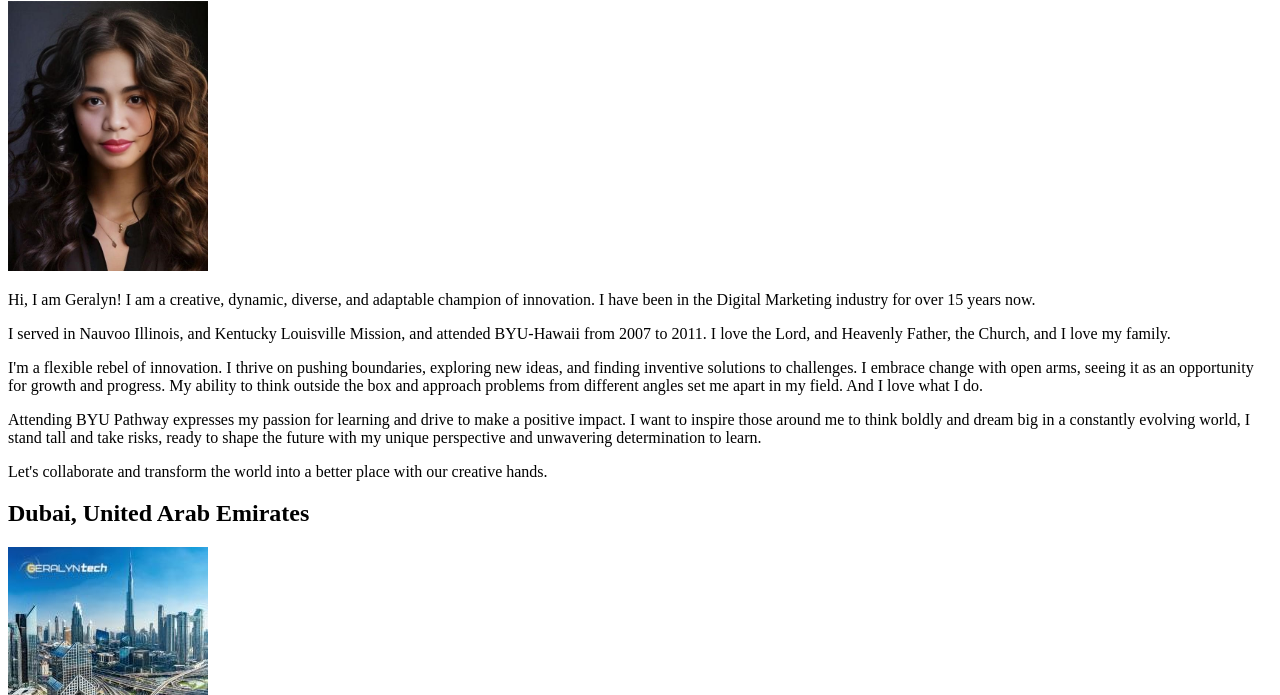
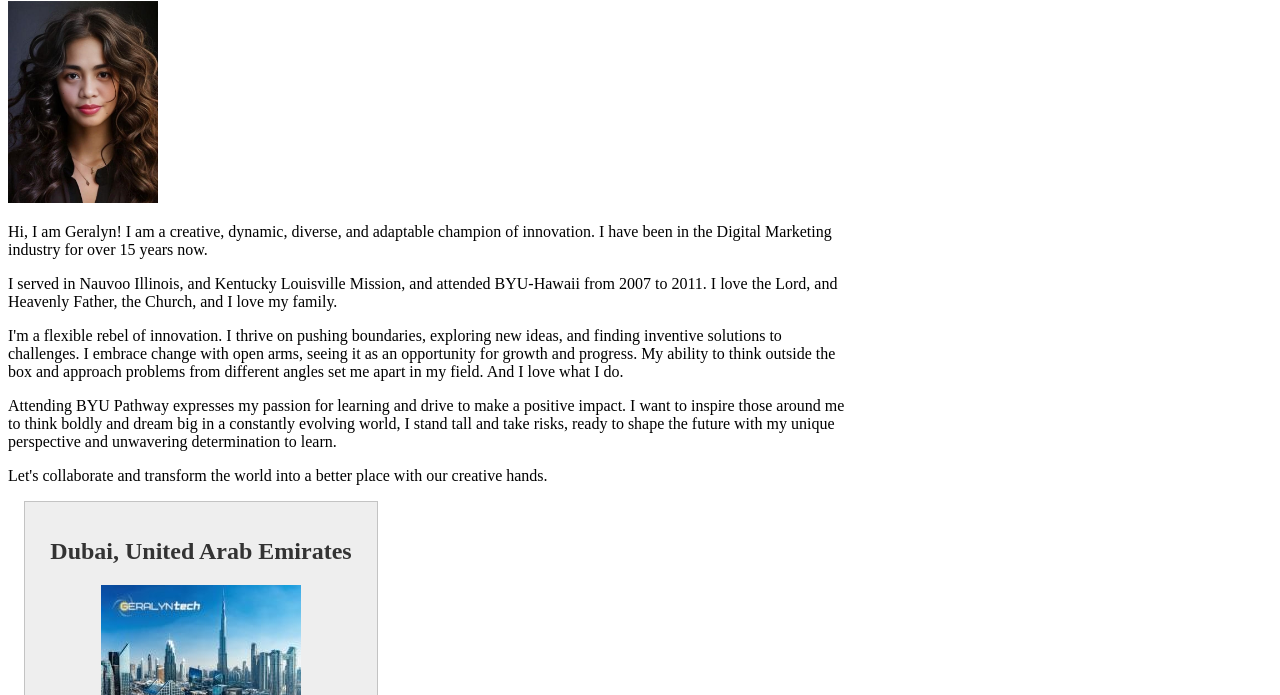
Before and after one commit to geralyntychico/wdd130, a plain HTML site: page index.html in a window 1280 px wide. Shown: the part 105-800 px from the top of the page. Drawn offline with Linux system fonts and the light colour scheme.

Commit message:
Style Sheet added

```diff
--- a/index.html
+++ b/index.html
@@ -1,6 +1,7 @@
 <!DOCTYPE html>
 <html lang="en-US">
     <head>
+        <link href="styles/styles.css" rel="stylesheet" />
         <meta charset="utf-8">
         <meta name="viewport" content="width=device-with,initial-scale=1.0">
         <title>Geralyn | WWD 130</title>
```
